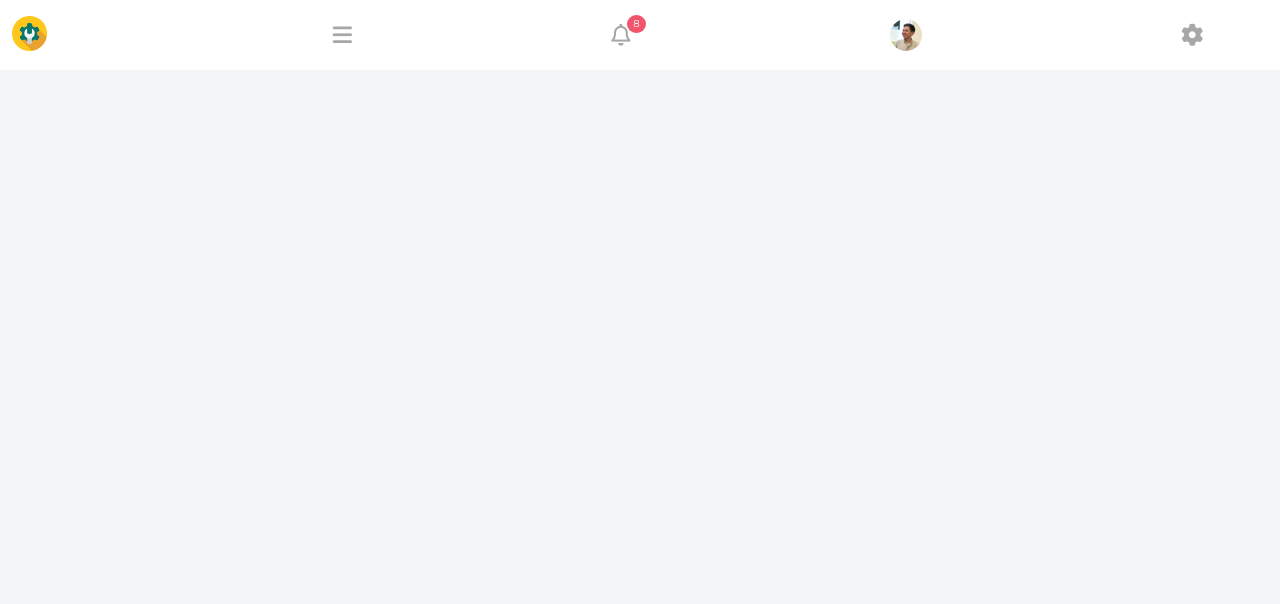
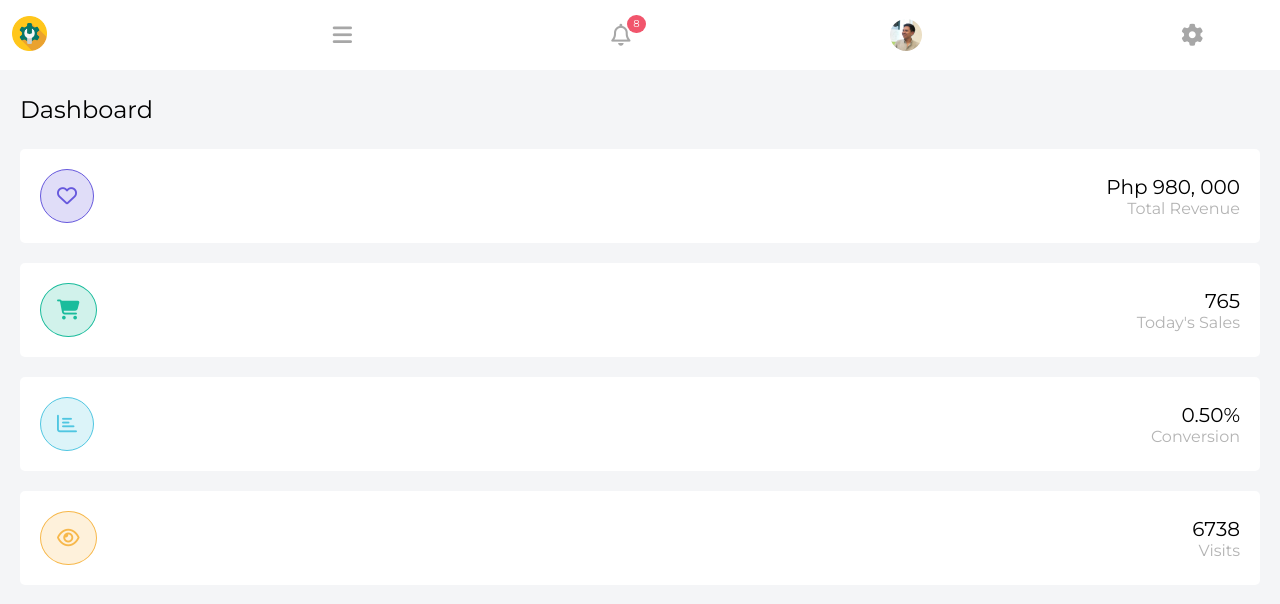
Before and after one commit to gafortuno/admin-dashboard, a React (Create React App) app: page / in a window 1280 px wide. Shown: the top 604 px of the page. Built offline with nearby package versions, Linux system fonts and the light colour scheme.

Commit message:
[Admin Dashboard] - Added App Dashboard

```diff
--- a/src/App.js
+++ b/src/App.js
@@ -2,12 +2,14 @@ import React from 'react';
 import './assets/css/App.css';
 
 import AppHeader from './components/AppHeader';
+import AppDashboard from './components/AppDashboard';
 
 function App() {
   return (
     <div>
       <AppHeader />
       <main>
+        <AppDashboard />
       </main>
     </div>
   );
--- a/src/assets/css/App.css
+++ b/src/assets/css/App.css
@@ -2,3 +2,7 @@ body {
   margin: 0;
   background-color: #F4F5F7;
 }
+
+main {
+  padding: 80px 20px 20px;
+}
--- /dev/null
+++ b/src/assets/css/AppDashboard.css
@@ -0,0 +1,54 @@
+.dashboard-widget {
+  padding: 20px;
+  background-color: #FFFFFF;
+  margin-bottom: 20px;
+  border-radius: 5px;
+  display: flex;
+  align-items: center;
+  justify-content: space-between;
+}
+
+.dashboard-widget i {
+  font-size: 20px;
+  color: #1ABC9C;
+  border: 1px solid #1ABC9C;
+  background-color: rgba(26, 188, 156, 0.2);
+  border-radius: 50%;
+  padding: 16px 16px;
+}
+
+.widget-data .amount {
+  font-size: 20px;
+}
+
+.title {
+  margin: 15px 0 25px;
+  font-size: 24px;
+}
+
+.widget-data .type {
+  color: #B4B4B4;
+}
+
+.widget-data .amount,
+.widget-data .type {
+  text-align: right;
+}
+
+.total-revenue i {
+  color: #6658DD;
+  border: 1px solid #6658DD;
+  background-color: rgba(102, 88, 221, 0.2);
+}
+
+.conversion i {
+  color: #4fc6e1;
+  border: 1px solid #4fc6e1;
+  background-color: rgba(79, 198, 225, 0.2);
+}
+
+.visits i {
+  color: #f7b84b;
+  border: 1px solid #f7b84b;
+  background-color: rgba(247, 184, 75, 0.2);
+}
--- /dev/null
+++ b/src/components/AppDashboard.js
@@ -0,0 +1,40 @@
+import React from 'react';
+import '../assets/css/AppDashboard.css';
+
+function AppDashboard() {
+  return (
+    <div className="dashboard">
+      <div className="title">Dashboard</div>
+      <div className="dashboard-widget total-revenue">
+        <i className="far fa-heart"></i>
+        <span className="widget-data">
+          <div className="amount">Php 980, 000</div>
+          <div className="type">Total Revenue</div>
+        </span>
+      </div>
+      <div className="dashboard-widget sales">
+        <i className="fas fa-shopping-cart"></i>
+        <span className="widget-data">
+          <div className="amount">765</div>
+          <div className="type">Today's Sales</div>
+        </span>
+      </div>
+      <div className="dashboard-widget conversion">
+        <i className="far fa-chart-bar"></i>
+        <span className="widget-data">
+          <div className="amount">0.50%</div>
+          <div className="type">Conversion</div>
+        </span>
+      </div>
+      <div className="dashboard-widget visits">
+        <i className="far fa-eye"></i>
+        <span className="widget-data">
+          <div className="amount">6738</div>
+          <div className="type">Visits</div>
+        </span>
+      </div>
+    </div>
+  );
+}
+
+export default AppDashboard;
--- a/src/components/AppHeader.js
+++ b/src/components/AppHeader.js
@@ -8,12 +8,12 @@ function AppHeader() {
         <img src={require('../assets/images/logo.png')} />
       </div>
       <nav className="main-navigation">
-      <i className="fas fa-bars item"></i>
+        <i className="fas fa-bars item" />
         <i className="far fa-bell item">
           <span className="notification-count">8</span>
         </i>
         <img className="item" src={require('../assets/images/display_pic.jpg')} />
-      <i className="fas fa-cog item"></i>
+        <i className="fas fa-cog item" />
       </nav>
     </header>
   );
```
Lines whose indentation alone changed are shown as unchanged.
